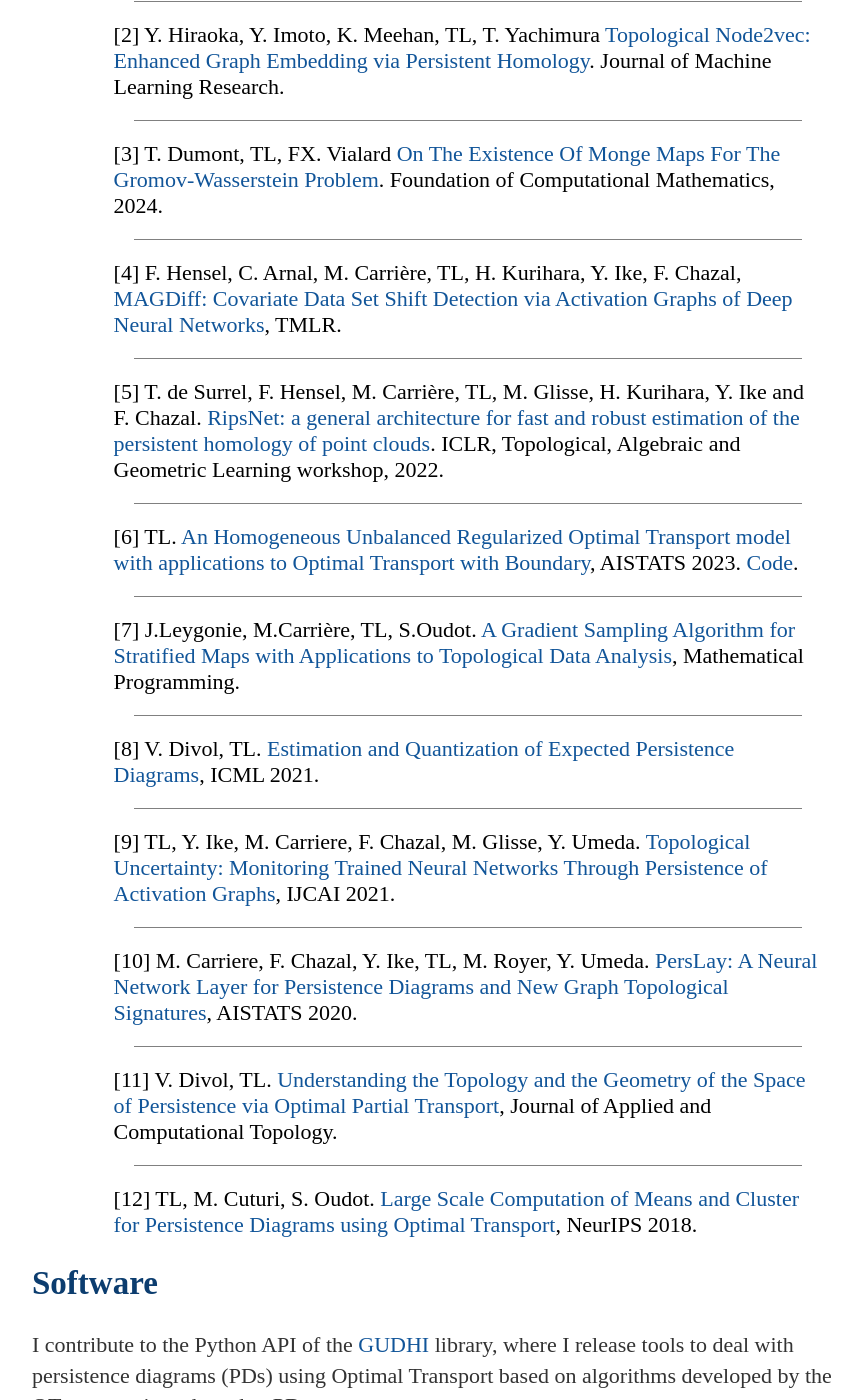
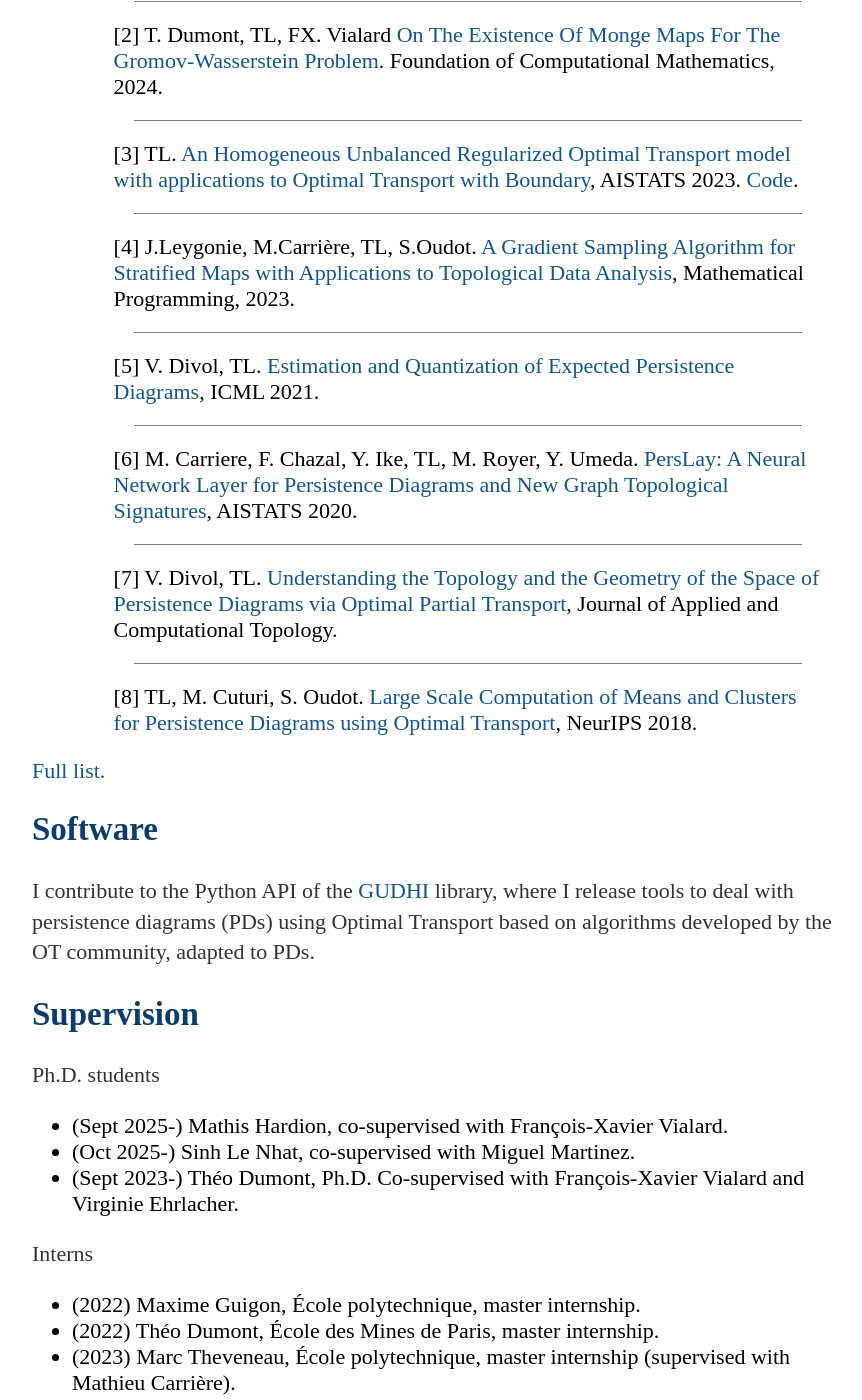
Before and after one commit to tlacombe/tlacombe.github.io, a Jekyll site: the page built from research/index.html, in a window 1280 px wide and 1400 px high, scrolled down 439 px. Shown: the whole window, without its empty margins (192-1054 px from the left). Built offline with Jekyll 4.4.1, drawn with Linux system fonts in a browser that asks for light colours; some of the changed text lies outside the part shown.

Commit message:
update publi

```diff
--- a/research/index.html
+++ b/research/index.html
@@ -2,22 +2,19 @@
 layout: default
 title: TL - Research
 ---
-<h2>Publications & Preprint</h2>
+<h2>Selected Publications</h2>
 	<ol class="publi">
 		<li>M. Carrière, M. Theveneau, TL. <a href="https://arxiv.org/pdf/2405.18820">Diffeomorphic interpolation for efficient persistence-based topological optimization</a>. NeurIPS 2024.</li>
-		<li> Y. Hiraoka, Y. Imoto, K. Meehan, TL, T. Yachimura <a href="https://arxiv.org/abs/2309.08241">Topological Node2vec: Enhanced Graph Embedding via Persistent Homology</a>. Journal of Machine Learning Research.</li>
 		<li> T. Dumont, TL, FX. Vialard <a href="https://arxiv.org/abs/2210.11945">On The Existence Of Monge Maps For The Gromov-Wasserstein Problem</a>. Foundation of Computational Mathematics, 2024.</li>
-		<li>F. Hensel, C. Arnal, M. Carrière, TL, H. Kurihara, Y. Ike, F. Chazal, <a href='https://arxiv.org/pdf/2305.13271.pdf'>MAGDiff: Covariate Data Set Shift Detection via Activation Graphs of Deep Neural Networks</a>, TMLR. </li>
-		<li> T. de Surrel, F. Hensel, M. Carrière, TL, M. Glisse, H. Kurihara, Y. Ike and F. Chazal. <a href="https://arxiv.org/abs/2202.01725">RipsNet: a general architecture for fast and robust estimation of the persistent homology of point clouds</a>. ICLR, Topological, Algebraic and Geometric Learning workshop, 2022.</li>
 		<li>TL. <a href="https://arxiv.org/abs/2201.02082">An Homogeneous Unbalanced Regularized Optimal Transport model with applications to Optimal Transport with Boundary</a>, AISTATS 2023. <a href='https://github.com/tlacombe/homogeneousUROT'>Code</a>.
-		<li>J.Leygonie, M.Carrière, TL, S.Oudot. <a href="https://arxiv.org/abs/2109.00530">A Gradient Sampling Algorithm for Stratified Maps with Applications to Topological Data Analysis</a>, Mathematical Programming.</li>
+		<li>J.Leygonie, M.Carrière, TL, S.Oudot. <a href="https://arxiv.org/abs/2109.00530">A Gradient Sampling Algorithm for Stratified Maps with Applications to Topological Data Analysis</a>, Mathematical Programming, 2023.</li>
 		<li> V. Divol, TL. <a href="https://arxiv.org/pdf/2105.04852.pdf">Estimation and Quantization of Expected Persistence Diagrams</a>, ICML 2021.</li>
-		<li> TL, Y. Ike, M. Carriere, F. Chazal, M. Glisse, Y. Umeda. <a href="https://arxiv.org/pdf/2105.04404.pdf">Topological Uncertainty: Monitoring Trained Neural Networks Through Persistence of Activation Graphs</a>, IJCAI 2021.</li>
 		<li> M. Carriere, F. Chazal, Y. Ike, TL, M. Royer, Y. Umeda. <a href="https://arxiv.org/pdf/1904.09378.pdf">PersLay: A Neural Network Layer for Persistence Diagrams and New Graph Topological Signatures</a>, AISTATS 2020.</li>
-		<li> V. Divol, TL. <a href="https://arxiv.org/pdf/1901.03048.pdf">Understanding the Topology and the Geometry of the Space of Persistence via Optimal Partial Transport</a>, Journal of Applied and Computational Topology.</li>
-		<li class="last"> TL, M. Cuturi, S. Oudot. <a href="https://arxiv.org/pdf/1805.08331.pdf">Large Scale Computation of Means and Cluster for Persistence Diagrams using Optimal Transport</a>, NeurIPS 2018. </li>
+		<li> V. Divol, TL. <a href="https://arxiv.org/pdf/1901.03048.pdf">Understanding the Topology and the Geometry of the Space of Persistence Diagrams via Optimal Partial Transport</a>, Journal of Applied and Computational Topology.</li>
+		<li class="last"> TL, M. Cuturi, S. Oudot. <a href="https://arxiv.org/pdf/1805.08331.pdf">Large Scale Computation of Means and Clusters for Persistence Diagrams using Optimal Transport</a>, NeurIPS 2018. </li>
 	</ol>
 
+<a href="./material/publis.hmtl">Full list.</a>
 
 <h2>Software</h2>
 
@@ -26,7 +23,9 @@ title: TL - Research
 <h2>Supervision</h2>
 <p>Ph.D. students</p>
 <ul>
-	<li> (Sept 2023-) Théo Dumont, Ph.D. Co-supervised with François-Xavier Vialard and Virginie Ehrlacher.
+	<li> (Sept 2025-) Mathis Hardion, co-supervised with François-Xavier Vialard.</li>
+	<li> (Oct 2025-) Sinh Le Nhat, co-supervised with Miguel Martinez.</li>
+	<li> (Sept 2023-) Théo Dumont, Ph.D. Co-supervised with François-Xavier Vialard and Virginie Ehrlacher.</li>
 </ul>
 <p>Interns</p>
 <ul>
```
Also changed, not shown: research/publis.html (added, +19 -0 lines).
